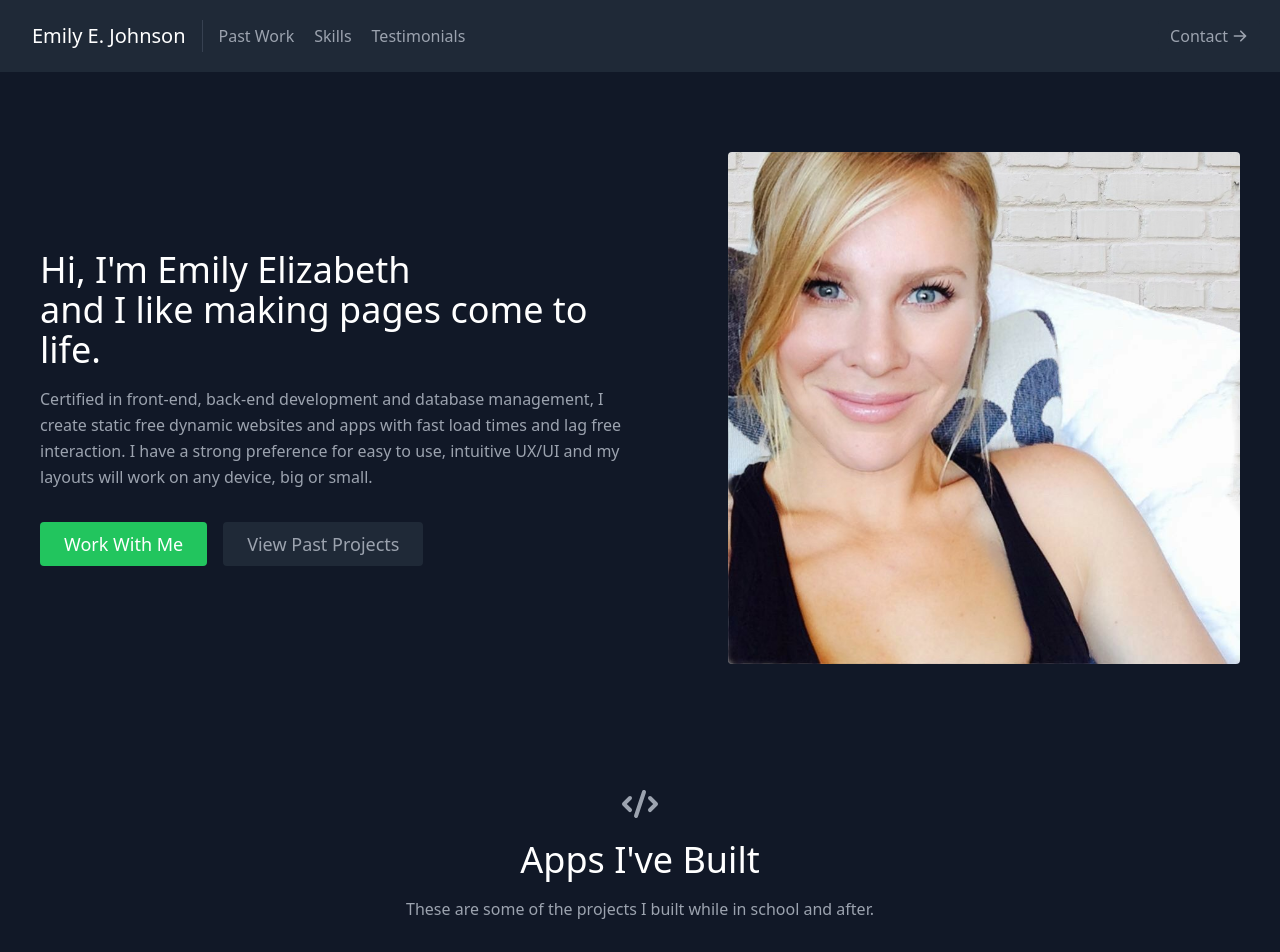
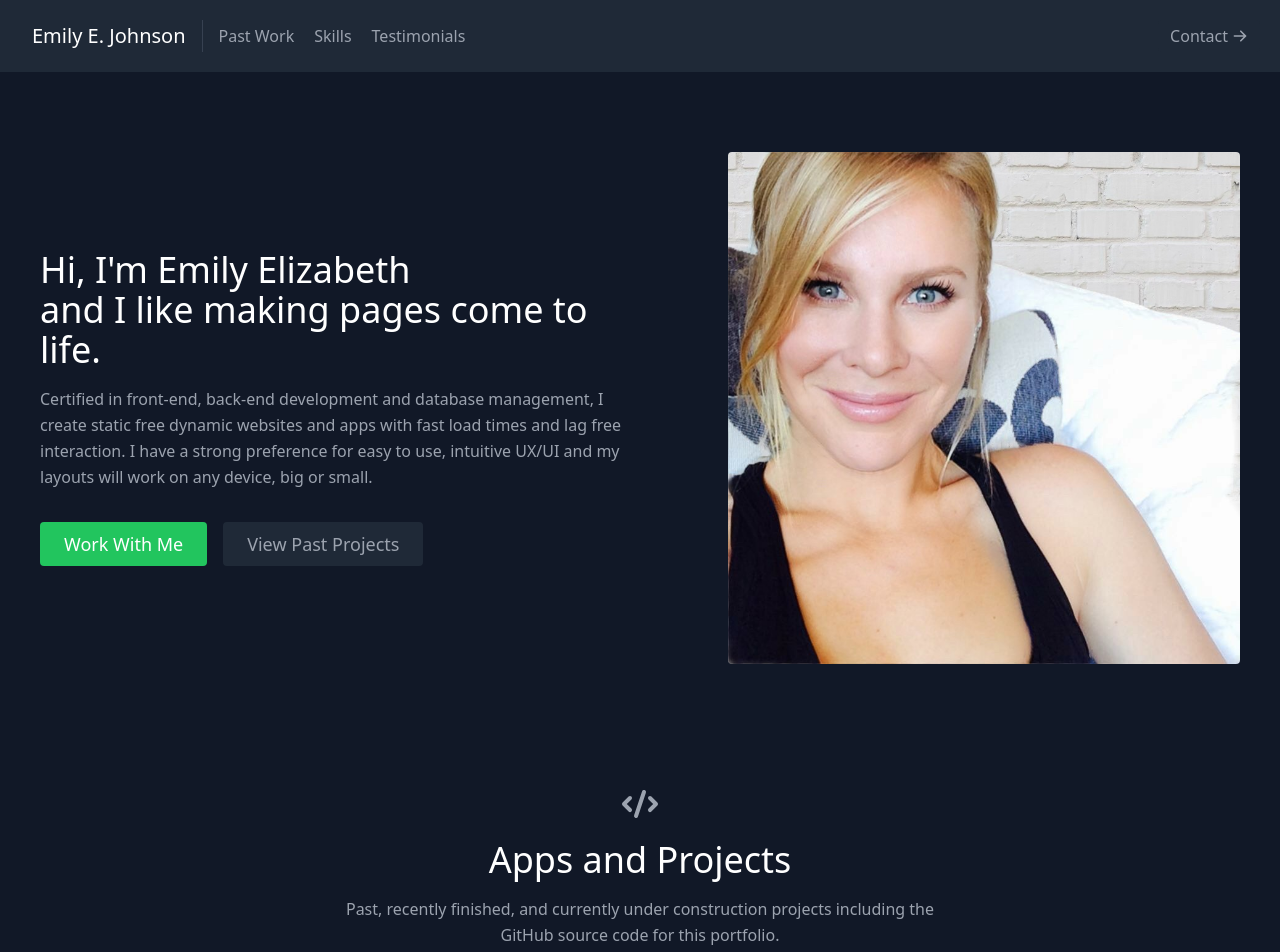
Before and after one commit to EmmyEJohnson/emily-portfolio1, a React (Create React App) app: page / in a window 1280 px wide. Shown: the top 952 px of the page. Built offline with nearby package versions, Linux system fonts and the light colour scheme.

Commit message:
change p in projects.js file

```diff
--- a/src/components/Projects.js
+++ b/src/components/Projects.js
@@ -11,10 +11,10 @@ export default function Projects() {
         <div className="flex flex-col w-full mb-20">
           <CodeIcon className="mx-auto inline-block w-10 mb-4" />
           <h1 className="sm:text-4xl text-3xl font-medium title-font mb-4 text-white">
-            Apps I've Built
+            Apps and Projects
           </h1>
           <p className="lg:w-2/3 mx-auto leading-relaxed text-base">
-            These are some of the projects I built while in school and after.
+            Past, recently finished, and currently under construction projects including the GitHub source code for this portfolio.
           </p>
         </div>
         <div className="flex flex-wrap -m-4">
```
